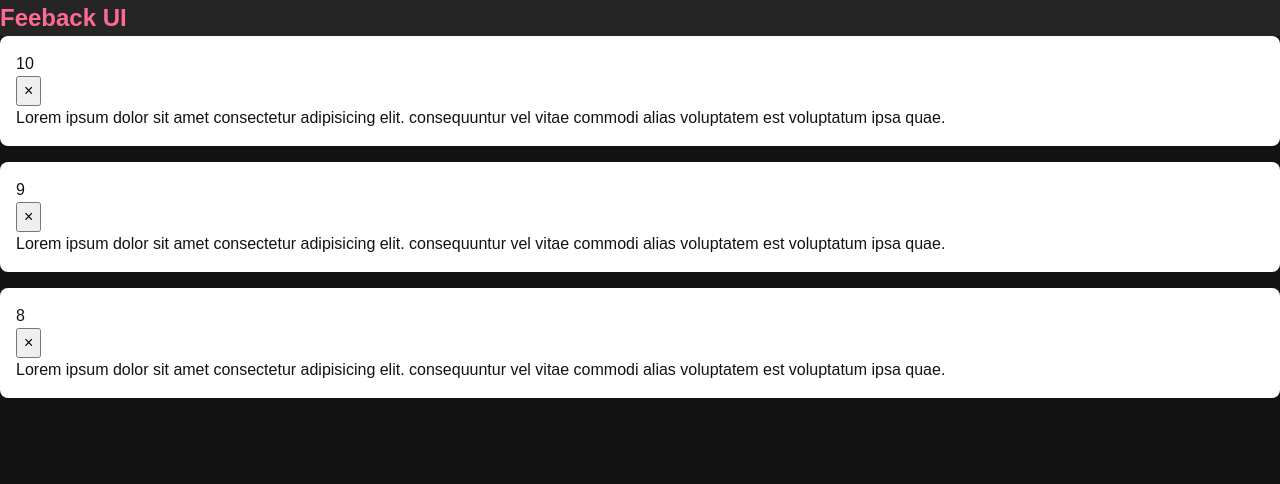
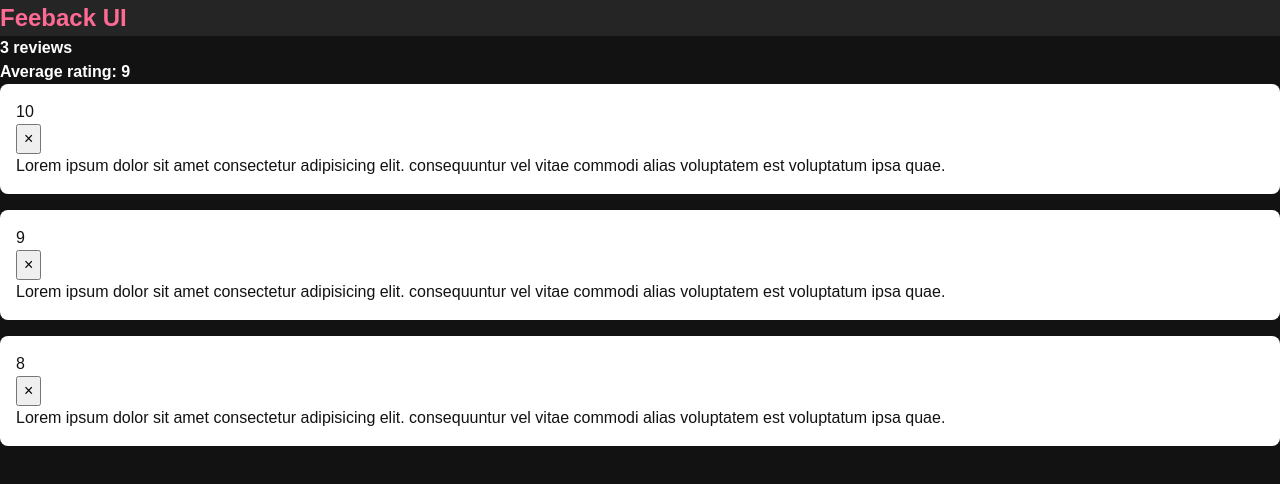
Before and after one commit to uxmoon/feedback-app, a React (Create React App) app: page / in a window 1280 px wide. Shown: the top 484 px of the page. Built offline with nearby package versions, Linux system fonts and the light colour scheme.

Commit message:
Import and setup feedback stats component

```diff
--- a/src/App.js
+++ b/src/App.js
@@ -2,6 +2,7 @@ import { useState } from 'react'
 import Header from './components/Header'
 import FeedbackList from './components/FeedbackList'
 import FeedbackData from './data/FeedbackData'
+import FeedbackStats from './components/FeedbackStats'
 function App() {
   const [feedback, setFeedback] = useState(FeedbackData)
   const deleteFeedback = (id) => {
@@ -13,6 +14,7 @@ function App() {
     <>
       <Header text='Feeback UI' />
       <div className='container'>
+        <FeedbackStats feedback={feedback} />
         <FeedbackList feedback={feedback} handleDelete={deleteFeedback} />
       </div>
     </>
```
